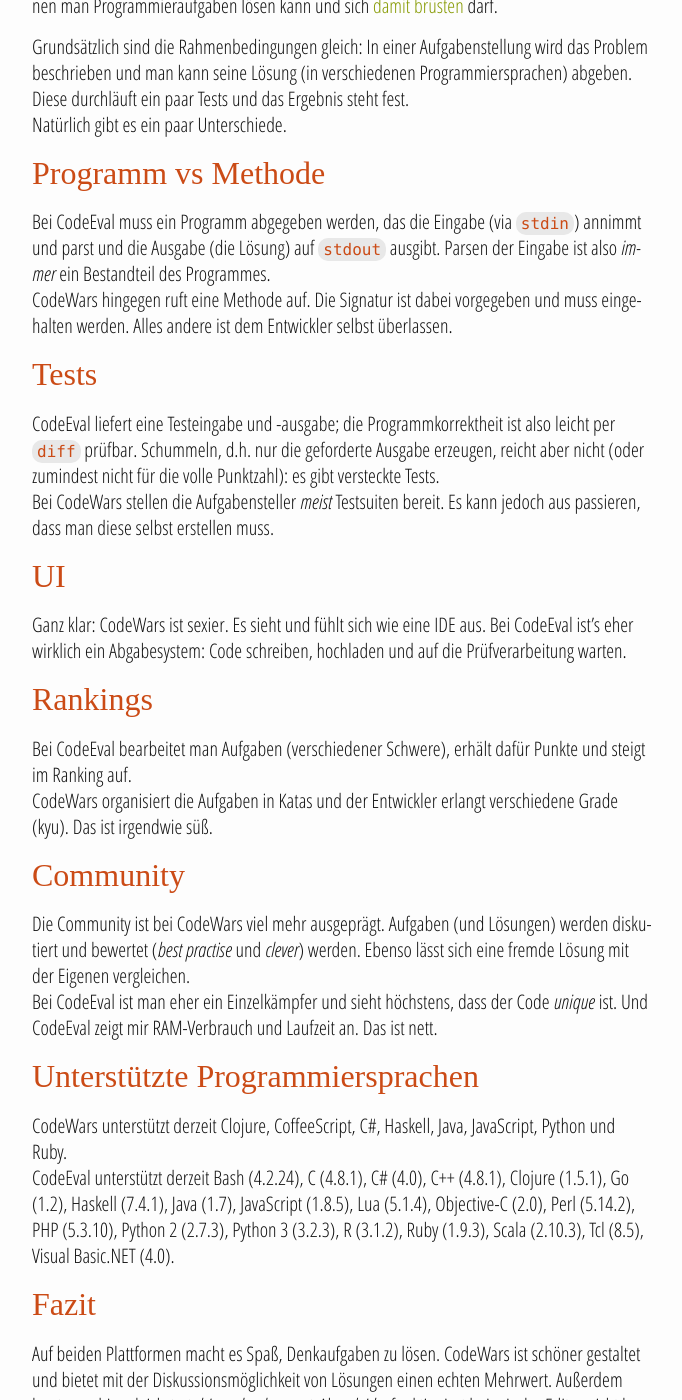
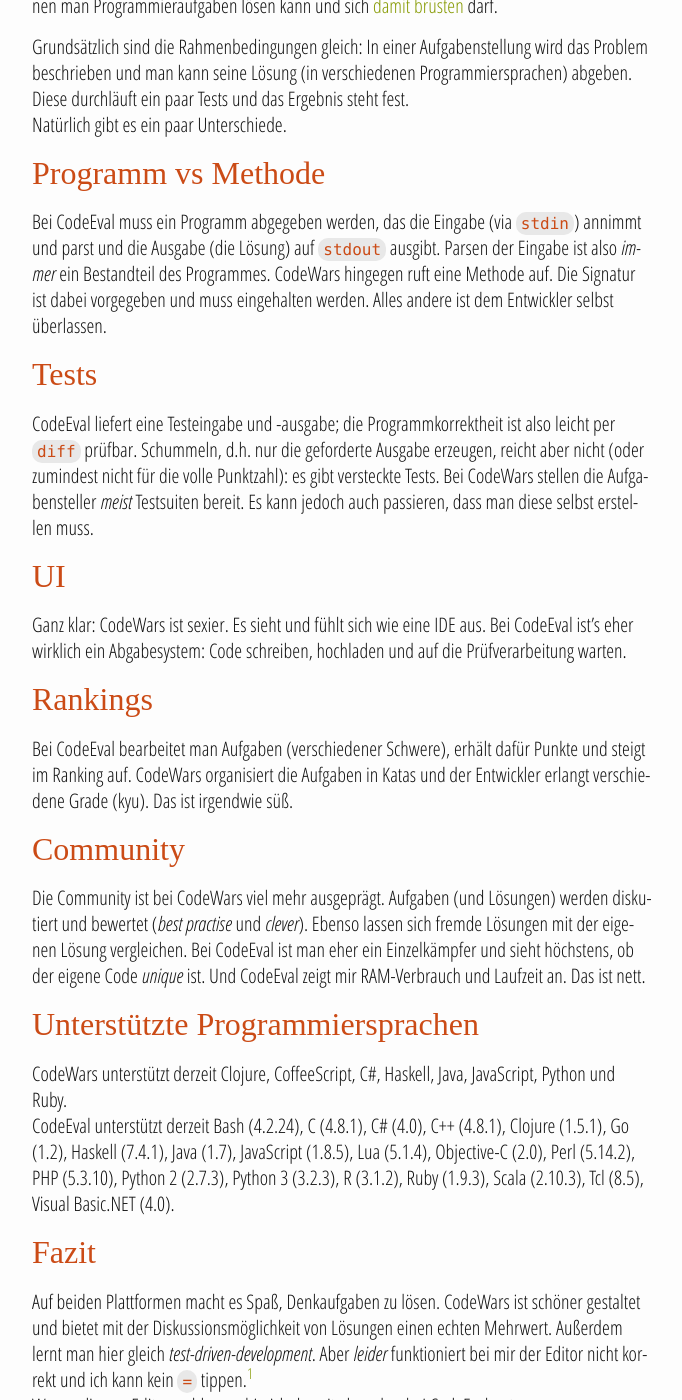
Before and after one commit to hehejo/de.hehejo.blog, a Jekyll site: the page built from _posts/2015-04-18-Coding-Competitions.md, in a window 1280 px wide and 1400 px high, scrolled down 345 px. Shown: the whole window, without its empty margins (298-980 px from the left). Built offline with Jekyll 4.4.1, drawn with Linux system fonts in a browser that asks for light colours; nearby versions of some CDN libraries; some web fonts are replaced; comment, search, counter and statistics services are not loaded; a style sheet for code colours, icons or effects is not loaded.

Commit message:
Noch ein Fehler korrigiert

```diff
--- a/_posts/2015-04-18-Coding-Competitions.md
+++ b/_posts/2015-04-18-Coding-Competitions.md
@@ -16,7 +16,7 @@
 
 ## Tests
 CodeEval liefert eine Testeingabe und -ausgabe; die Programmkorrektheit ist also leicht per `diff` prüfbar. Schummeln, d.h. nur die geforderte Ausgabe erzeugen, reicht aber nicht (oder zumindest nicht für die volle Punktzahl): es gibt versteckte Tests.
-Bei CodeWars stellen die Aufgabensteller *meist* Testsuiten bereit. Es kann jedoch aus passieren, dass man diese selbst erstellen muss.
+Bei CodeWars stellen die Aufgabensteller *meist* Testsuiten bereit. Es kann jedoch auch passieren, dass man diese selbst erstellen muss.
 
 ## UI
 Ganz klar: CodeWars ist sexier. Es sieht und fühlt sich wie eine IDE aus. Bei CodeEval ist's eher wirklich ein Abgabesystem: Code schreiben, hochladen und auf die Prüfverarbeitung warten.
@@ -26,8 +26,8 @@
 CodeWars organisiert die Aufgaben in Katas und der Entwickler erlangt verschiedene Grade (kyu). Das ist irgendwie süß.
 
 ## Community
-Die Community ist bei CodeWars viel mehr ausgeprägt. Aufgaben (und Lösungen) werden diskutiert und bewertet (_best practise_ und _clever_) werden. Ebenso lässt sich eine fremde Lösung mit der Eigenen vergleichen.
-Bei CodeEval ist man eher ein Einzelkämpfer und sieht höchstens, dass der Code _unique_ ist. Und CodeEval zeigt mir RAM-Verbrauch und Laufzeit an. Das ist nett.
+Die Community ist bei CodeWars viel mehr ausgeprägt. Aufgaben (und Lösungen) werden diskutiert und bewertet (_best practise_ und _clever_). Ebenso lassen sich fremde Lösungen mit der eigenen Lösung vergleichen.
+Bei CodeEval ist man eher ein Einzelkämpfer und sieht höchstens, ob der eigene Code _unique_ ist. Und CodeEval zeigt mir RAM-Verbrauch und Laufzeit an. Das ist nett.
 
 ## Unterstützte Programmiersprachen
 CodeWars unterstützt derzeit Clojure, CoffeeScript, C#, Haskell, Java, JavaScript, Python und Ruby.
```
